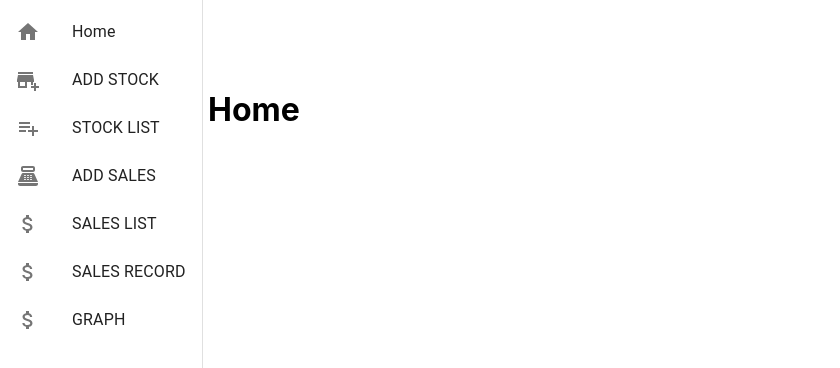
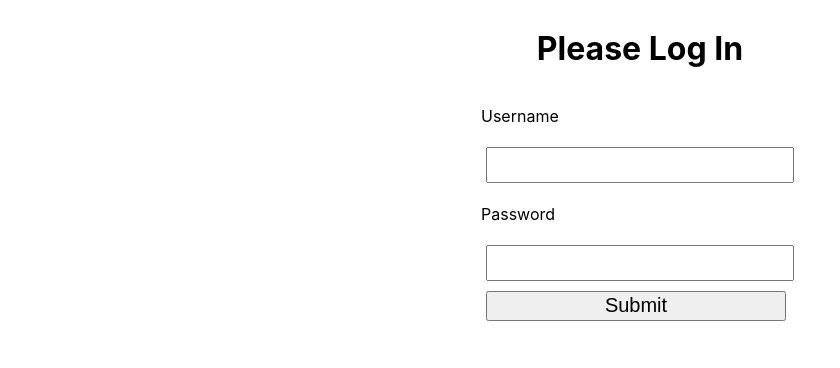
Before and after one commit to IsaacMac7/MSP_lab9_1, a React (Create React App) app in the folder client/: page / in a window 1280 px wide. Shown: the top 368 px of the page, without its empty margins (0-840 px from the left). Built offline with nearby package versions, Linux system fonts and the light colour scheme.

Commit message:
Login Page
WIP

```diff
--- a/client/src/App.js
+++ b/client/src/App.js
@@ -1,4 +1,4 @@
-import React from "react";
+import React, {useState} from "react";
 import './App.css';
 import Home from "./Home";
 import StockForm from "./StockForm";
@@ -10,6 +10,7 @@
 import SalesDetails from "./SalesDetails";
 import SalesEdit from "./SalesEdit";
 import WeeklySalesReport from "./WeeklySalesReport";
+import Login from "./Login"
 import Graph from "./Graph";
 import "./index.css";
 import { makeStyles } from '@material-ui/core/styles';
@@ -27,8 +28,11 @@
 
 
     const classes = useStyles();
+    const [token, setToken] = useState();
 
-
+    if (!token) {
+      return <Login setToken={setToken} />
+    }
     return (
       <div>
         <h2>PHP React App</h2>
@@ -45,6 +49,7 @@
             <Route exact path="/salesupdate" component={() => <SalesEdit/>} />
             <Route exact path="/weeklysalesreport" component = {() => <WeeklySalesReport/>} />
             <Route exact path="/graph" component = {() => <Graph/>} />
+            <Route exact path="/login" component={Login} />
           </Switch>
         </div>
 
--- /dev/null
+++ b/client/src/Login.css
@@ -0,0 +1,5 @@
+.login-wrapper {
+    display: flex;
+    flex-direction: column;
+    align-items: center;
+}
--- /dev/null
+++ b/client/src/Login.js
@@ -0,0 +1,51 @@
+import React, {useState} from 'react';
+import PropTypes from 'prop-types';
+import './Login.css';
+
+async function loginUser(credentials) {
+    return fetch('http://localhost:8080/login', {
+      method: 'POST',
+      headers: {
+        'Content-Type': 'application/json'
+      },
+      body: JSON.stringify(credentials)
+    })
+      .then(data => data.json())
+   }
+
+export default function Login({ setToken }) {
+    const [username, setUserName] = useState();
+    const [password, setPassword] = useState();
+
+    const handleSubmit = async e => {
+        e.preventDefault();
+        const token = await loginUser({
+          username,
+          password
+        });
+        setToken(token);
+      }
+
+    return(
+      <div className="login-wrapper">
+        <h1>Please Log In</h1>
+        <form onSubmit={handleSubmit}>
+          <label>
+            <p>Username</p>
+            <input type="text" onChange={e => setUserName(e.target.value)}/>
+          </label>
+          <label>
+            <p>Password</p>
+            <input type="password" onChange={e => setPassword(e.target.value)}/>
+          </label>
+          <div>
+            <button type="submit">Submit</button>
+          </div>
+        </form>
+      </div>
+    )
+  }
+
+  Login.propTypes = {
+    setToken: PropTypes.func.isRequired
+  };
```
Also changed, not shown: 1 other file (tests, documents, lock files or other folders).
